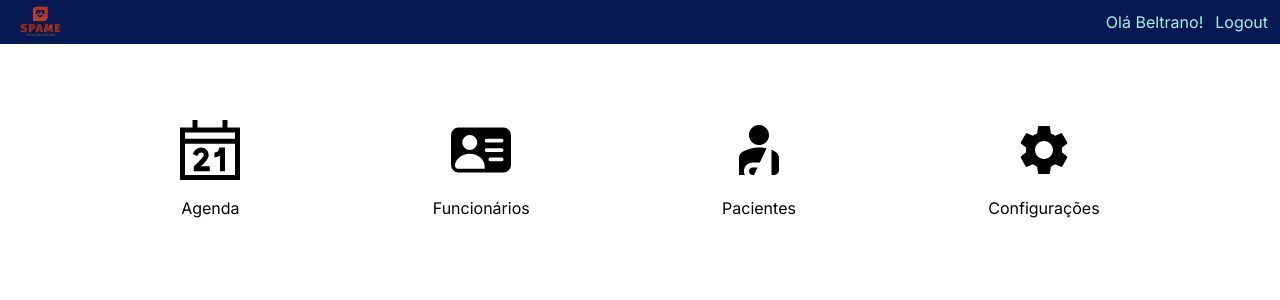
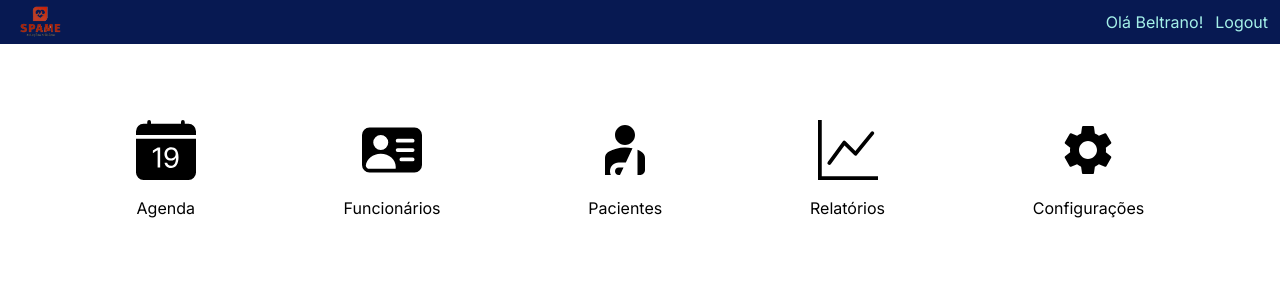
Before and after one commit to gustavo-de-assis/spame, a Next.js app in the folder spame/: page /dashboard in a window 1280 px wide. Shown: the top 300 px of the page. Built offline with nearby package versions, Linux system fonts and the light colour scheme.

Commit message:
feat: admin dashboard mock page

```diff
--- a/spame/src/app/dashboard/page.tsx
+++ b/spame/src/app/dashboard/page.tsx
@@ -1,6 +1,9 @@
 import Image from "next/image";
-import { GrSchedule } from "react-icons/gr";
-import { BsFillPersonVcardFill } from "react-icons/bs";
+import {
+  BsFillPersonVcardFill,
+  BsCalendarDateFill,
+  BsGraphUp,
+} from "react-icons/bs";
 import { MdPersonalInjury, MdSettings } from "react-icons/md";
 
 export default function dashboard() {
@@ -20,7 +23,7 @@ export default function dashboard() {
       <section className="flex flex-row w-75% justify-evenly">
         <button className="flex flex-col items-center mt-16 gap-4 hover:bg-[#071952] hover:text-[#A5F1E9] hover:font-medium p-3 rounded ">
           <div className=" text-6xl">
-            <GrSchedule />
+            <BsCalendarDateFill />
           </div>
           <p>Agenda</p>
         </button>
@@ -41,6 +44,13 @@ export default function dashboard() {
 
         <button className="flex flex-col items-center mt-16 gap-4 hover:bg-[#071952] hover:text-[#A5F1E9] hover:font-medium p-3 rounded">
           <div className=" text-6xl">
+            <BsGraphUp />
+          </div>
+          <p>Relatórios</p>
+        </button>
+
+        <button className="flex flex-col items-center mt-16 gap-4 hover:bg-[#071952] hover:text-[#A5F1E9] hover:font-medium p-3 rounded">
+          <div className=" text-6xl">
             <MdSettings />
           </div>
           <p>Configurações</p>
```
